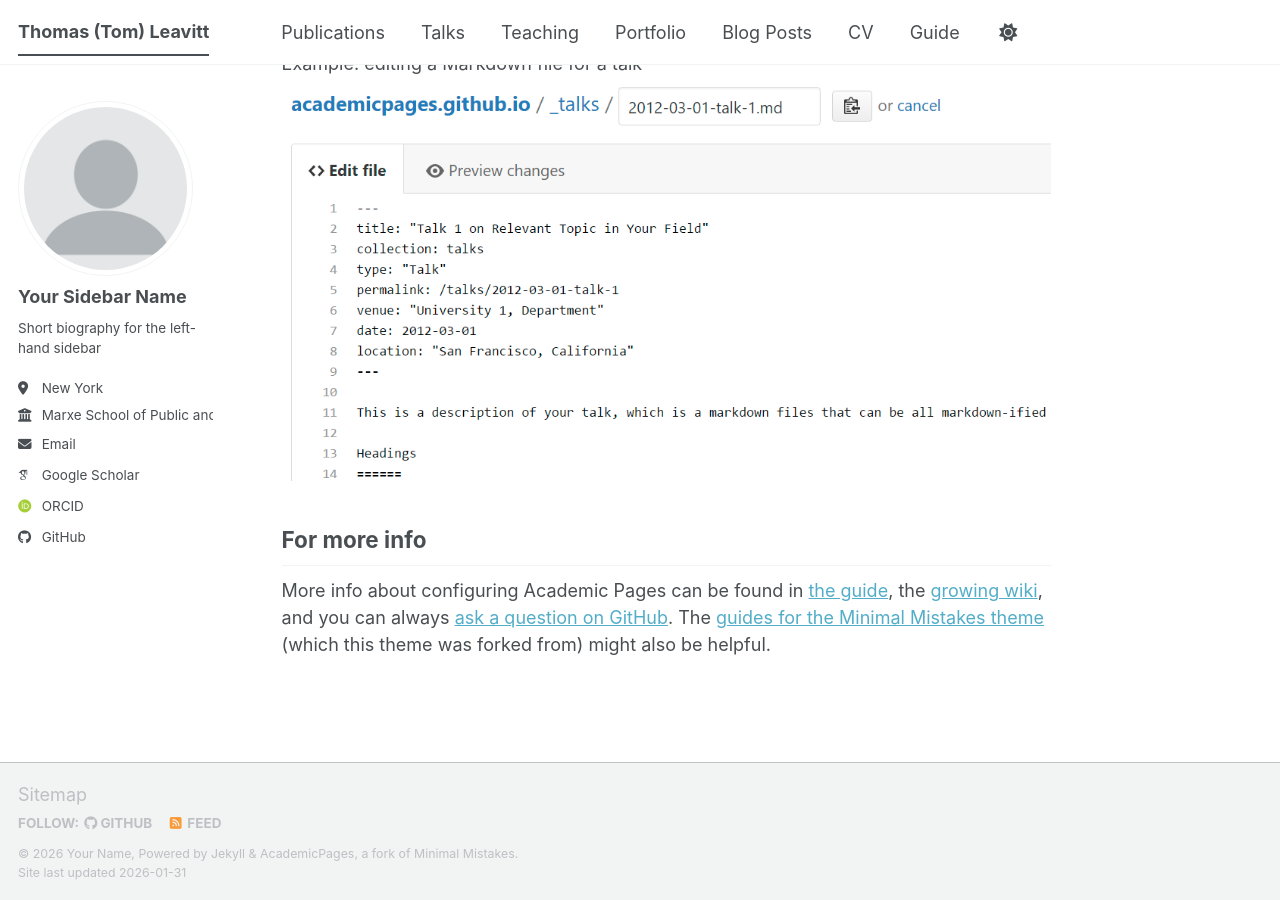
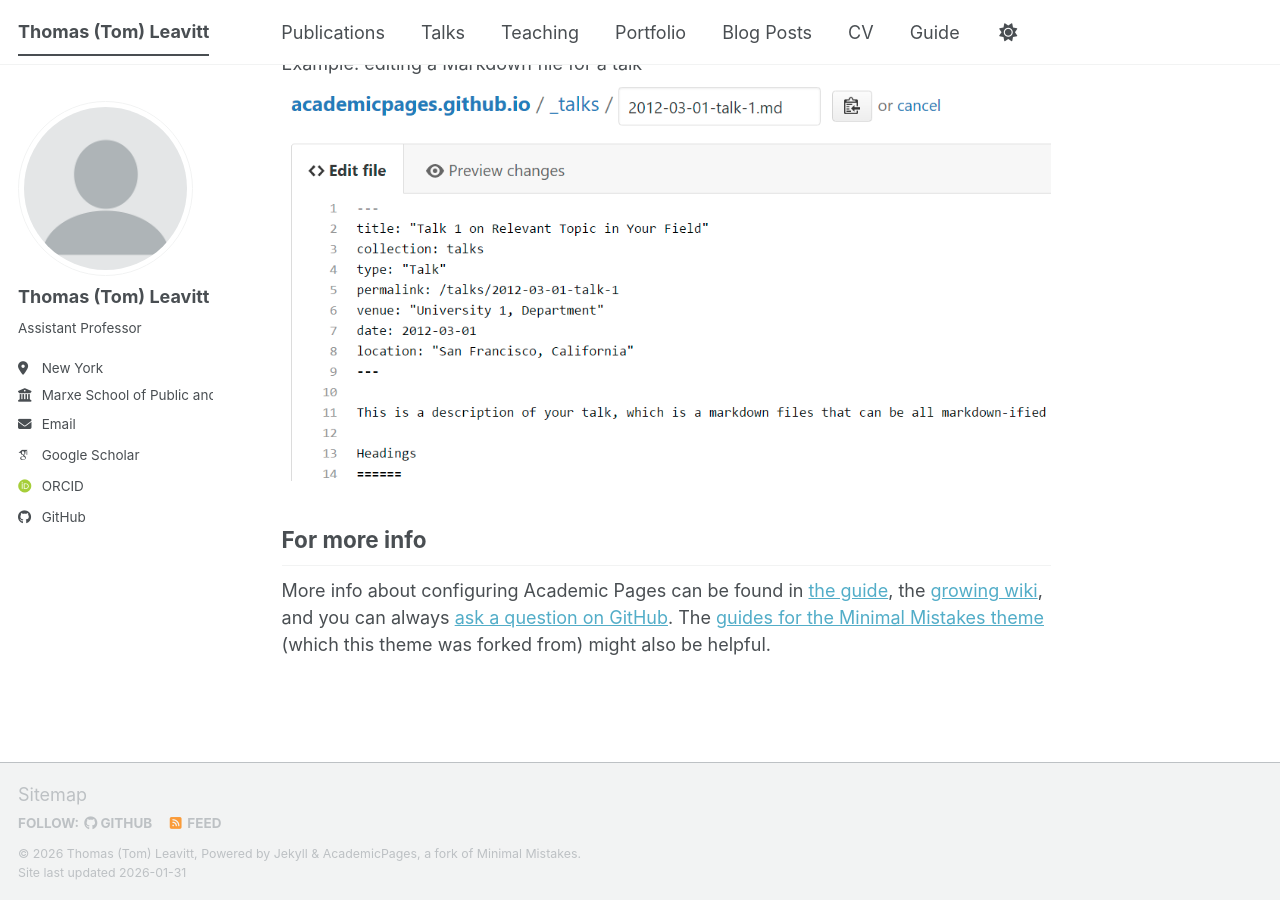
Before and after one commit to tl2624/tl2624.github.io, a Jekyll site: the page built from _pages/about.md, in a window 1280 px wide and 900 px high, scrolled down 2720 px. Built offline with Jekyll 4.4.1, drawn with Linux system fonts in a browser that asks for light colours; some web fonts are replaced; a script bundle is joined from its source files by our own code; library files that are not in the unit come from our copies; some of the changed lines change nothing that is shown.

Commit message:
Update personal information in _config.yml

```diff
--- a/_config.yml
+++ b/_config.yml
@@ -11,12 +11,12 @@ locale                   : "en-US"
 site_theme               : "default" # The available themes options are "default", "air", "sunrise", "mint", "dirt" and "contrast"
 title                    : "Thomas (Tom) Leavitt"
 title_separator          : "-"
-name                     : &name "Your Name"
-description              : &description "Your Name's academic portfolio"   # Update this with a general description of your site, this is the default if not overridden by a page
-url                      : https://academicpages.github.io # The base hostname & protocol for your site e.g. "https://[your GitHub username].github.io",
+name                     : &name "Thomas (Tom) Leavitt"
+description              : &description "Personal academic website"   # General description of site
+url                      : https://tl2624.github.io/ # The base hostname & protocol for your site e.g. "https://[your GitHub username].github.io",
                                                            # or if you already have some other page hosted on Github then use "https://[your GitHub username].github.io/[Your Repo Name]"
 baseurl                  : "" # the subpath of your site, e.g. "/blog"
-repository               : "academicpages/academicpages.github.io"
+repository               : "tl2624/tl2624.github.io"
 
 # Site Author - The following control what appear as part of the author content on the side bar.
 #               If a field is blank the icon and link will not appear, otherwise it will be shown.
@@ -24,63 +24,18 @@ repository               : "academicpages/academicpages.github.io"
 author:
   # Biographic information
   avatar           : "profile.png"
-  name             : "Your Sidebar Name"
+  name             : "Thomas (Tom) Leavitt"
   pronouns         : # example: "she/her"
-  bio              : "Short biography for the left-hand sidebar"
+  bio              : "Assistant Professor"
   location         : "New York"
   employer         : "Marxe School of Public and International Affairs, Baruch College, City University of New York (CUNY)"
   uri              : # URL
   email            : "thomas.leavitt@baruch.cuny.edu"
 
-  # Academic websites
-  academia         : # URL
-  arxiv            : # URL - Update with the correct link to your profile
+# Academic websites, repositories and software development, and social media
   googlescholar    : "https://scholar.google.com/citations?user=KytETRMAAAAJ&utm"
-  inspire-hep      : # URL
-  impactstory      : # URL
   orcid            : "https://orcid.org/0000-0002-3668-6409"
-  semantic         : # URL
-  ssrn             : # URL
-  pubmed           : # URL
-  researchgate     : # URL
-  scopus           : # URL
-  zotero           : # URL
-
-
-  # Repositories and software development
-  bitbucket        : # Username - Update with your username on the site
-  codepen          : # Username
-  dribbble         : # Username
   github           : "tl2624"
-  kaggle           : # Username
-  stackoverflow    : # User number or user number and name (i.e., use "1" or "1/jeff-atwood")
-
-  # Social media
-  artstation       : # Username
-  bluesky          : # Username
-  facebook         : # Username
-  flickr           : # Username
-  foursquare       : # Username
-  goodreads        : # Username
-  google_plus      : # Username
-  keybase          : # Username
-  instagram        : # Username
-  lastfm           : # Username
-  linkedin         : # Username
-  mastodon         : # URL
-  medium           : # URL
-  pinterest        : # Username
-  soundcloud       : # Username
-  steam            : # Username
-  telegram         : # URL
-  tumblr           : # Username
-  twitter          : # Username for X / Twitter
-  vine             : # Username
-  weibo            : # Username
-  wikipedia        : # Username
-  xing             : # Username
-  youtube          : # Username
-  zhihu            : # Username
 
 # Publication Category - The following the list of publication categories and their headings
 publication_category:
```
